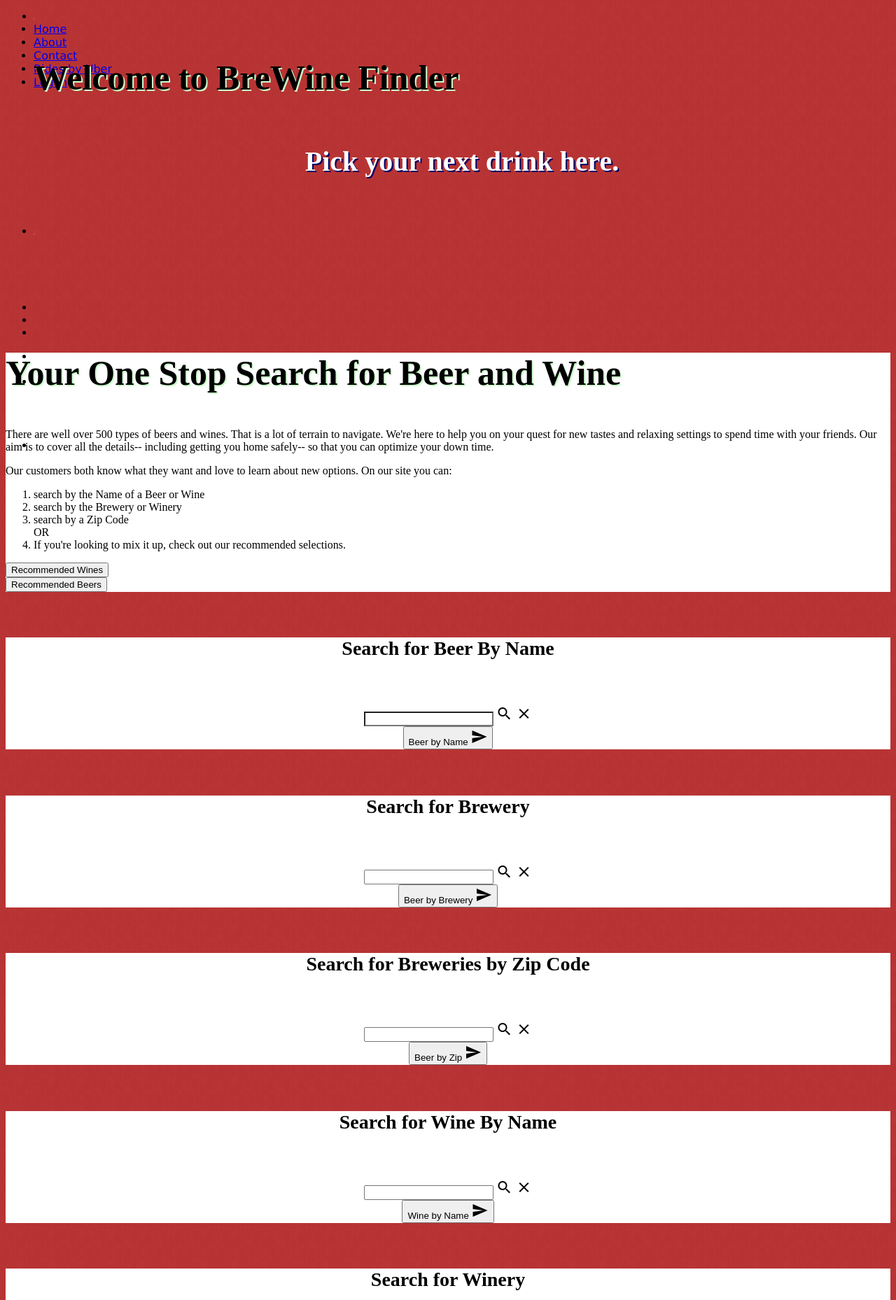
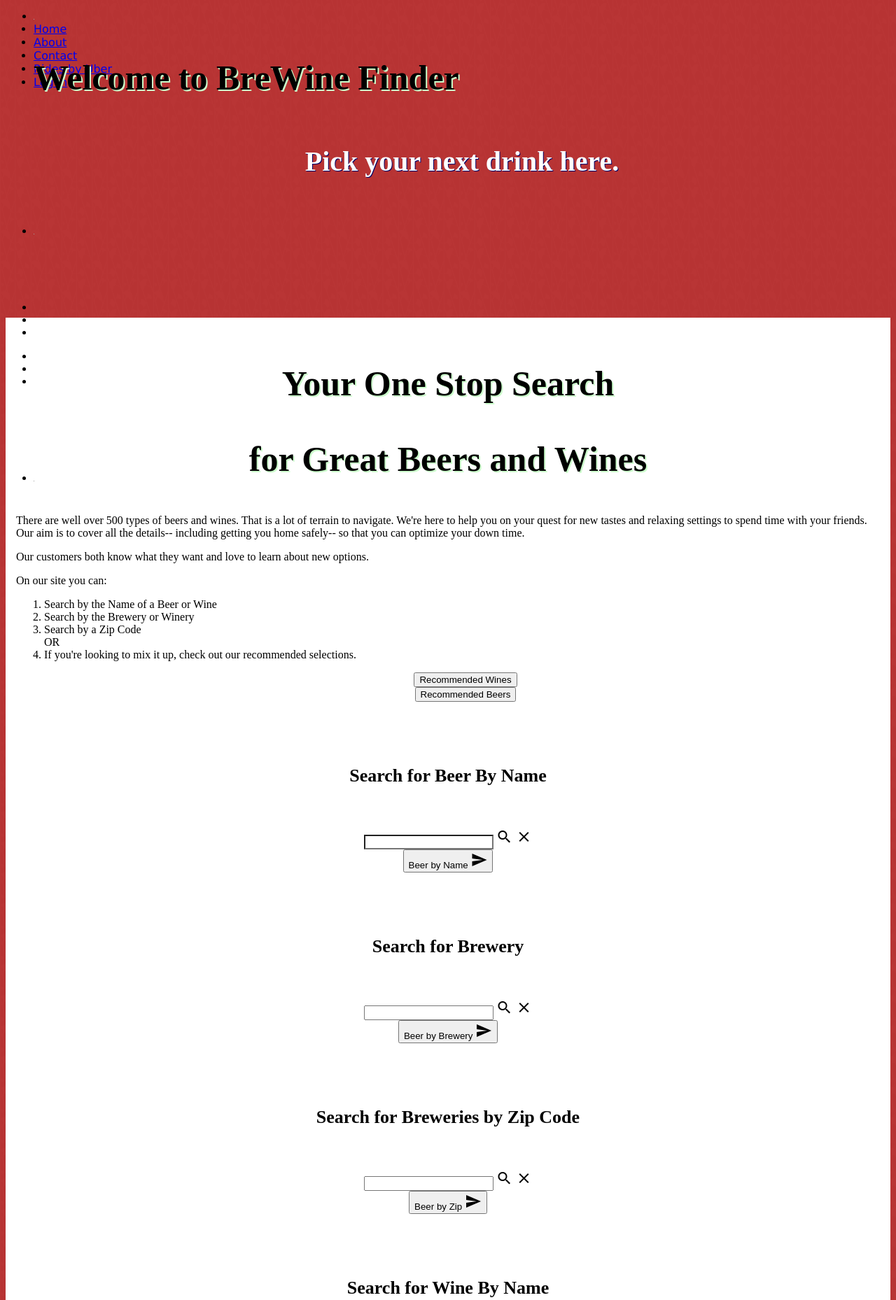
Before and after one commit to emeraldaly/frontEndBrew, a PHP site: page / in a window 1280 px wide; the page is wider, and only the part inside the window is pictured. Shown: the part 110-1968 px from the top of that part at 70% size. Run offline with PHP 8.4, Linux system fonts and the light colour scheme; some libraries are stand-ins or nearby versions.

Commit message:
Editting home page beer and wine panels: centering, text

```diff
--- a/css/styles.css
+++ b/css/styles.css
@@ -47,33 +47,6 @@ div > h5 {
     text-align: center;
 }
 
-
-#parallax-img {
-    width: 100%;
-}
-
-
-.section {
-    background-color: #ffffff;
-}
-
-.img-circle {
-  border-radius: 50%;
-
-}
-
-.carousel-inner > .item > img{
-   width:100%;
-   height:300px;
-}
-
-
-#beerNameSearch1 {
-    text-align: center;
-    background-position: center;
-    position: center;
-}
-
 h3 {
  color: black;
  font-size: 50px;
@@ -83,7 +56,55 @@ h3 {
 h5{
   color: white;
   font-size:40px;
-  text-shadow: 2px 2px #000066;
+  text-shadow: 1px 1px #000066;
+}
+h5 p {
+    color: black;
+    text-shadow: 0px;
+}
+
+button {
+    text-align: center;
+}
+
+a {
+    text-align: center;
+}
+.thumbnail-section {
+    text-align: center
+}
+
+#parallax-img {
+    width: 100%;
+}
+
+
+.section {
+    background-color: #ffffff;
+    padding: 15px;
+}
+
+.img-circle {
+  border-radius: 50%;
+  width: 80%;
+  margin: 0 auto;
+
+}
+
+.carousel-inner > .item > img{
+   width:100%;
+   height:300px;
+}
+
+.recommendations {
+    padding-left: 50px;
+    text-align: center;
+}
+
+#beerNameSearch1 {
+    text-align: center;
+    background-position: center;
+    position: center;
 }
 
 .row-search h5 {
@@ -92,7 +113,7 @@ h5{
 
 .row-search h6 {
     color: black;
-    font-size: 28px;
+    font-size: 26px;
     text-align: center;
 }
 
@@ -100,3 +121,7 @@ h5{
 .parallax-container {
       height: 250px;
 }
+
+#section1-header {
+    text-align: center;
+}
--- a/home.html
+++ b/home.html
@@ -65,7 +65,7 @@
 
                     <div class="caption left-align">
                         <h3>Find your next great brew.</h3>
-                        <h5 class="light grey-text text-lighten-3">Find your next great brew.</h5>
+                        <h5 class="light grey-text text-lighten-3">Thousands of delicious beers from top notch micro breweries to famous brands.</h5>
                     </div>
                 </li>
                 <li>
@@ -73,7 +73,7 @@
 
                     <div class="caption right-align">
                         <h3>Find your next Elegant Wine.</h3>
-                        <h5 class="light grey-text text-lighten-3">Find your next elegant wine.</h5>
+                        <h5 class="light grey-text text-lighten-3">Pair up from best wines around the world.</h5>
                     </div>
                 </li>
 
@@ -89,24 +89,27 @@
 
     <div class="container col m6 l12">
         <div class="section">
-            <h3>Your One Stop Search for Beer and Wine</h3>
+            <h3 id="section1-header">Your One Stop Search </h3>
+            <h3 id="section1-header">for Great Beers and Wines</h3>
+
             <p>There are well over 500 types of beers and wines. That is a lot of terrain to navigate. We're here to help you on your quest for new tastes and relaxing settings to spend time with your friends. Our aim is to cover all the details-- including getting you home safely-- so that you can optimize your down time.</p>
-            <p>Our customers both know what they want and love to learn about new options. On our site you can:
+            <p>Our customers both know what they want and love to learn about new options.</p>
+            <p>On our site you can:
                 <ol>
-                    <li>search by the Name of a Beer or Wine</li>
-                    <li>search by the Brewery or Winery</li>
-                    <li>search by a Zip Code</li>
+                    <li>Search by the Name of a Beer or Wine</li>
+                    <li>Search by the Brewery or Winery</li>
+                    <li>Search by a Zip Code</li>
                     OR
                     <li>If you're looking to mix it up, check out our recommended selections.</li>
                 </ol>
             </p>
             <div class="row">
-                <div class="col s6">
+                <div class="col s12 m6 l6 recommendations">
                     <a href="wineselect.html">
                         <button class="btn teal waves-effect waves-light search" type="submit" name="action">Recommended Wines</button>
                     </a>
                 </div>
-                <div class="col s6">
+                <div class="col s12 m6 l6 recommendations">
                     <a href="beerselect.html">
                         <button class="btn teal waves-effect waves-light search" type="submit" name="action">Recommended Beers</button>
                     </a>
@@ -124,10 +127,7 @@
 
         </div>
 
-      </div>
-
-    </div> <!-- section -->
-  </div><!-- end div container -->
+      </div>   <!-- end div container -->
 
 
   <div class="container">
@@ -279,9 +279,9 @@
               <div class="thumbnail">
                 <img class="img-circle" src="http://homebrewacademy.com/wp-content/uploads/beer-shelf.jpg" alt="https://hereandnowresorts.files.wordpress.com/2014/07/7-28-14-now-sapphire_bar.jpg">
                 <div class="caption">
-                  <h3>Our beer selection:</h3>
+                  <h3>Check out our updated beer selection</h3>
                   <span class="glyphicon glyphicon-grain"></span>
-                  <a class="btn btn-primary btn large" href="beerselect.html" role="button">Beer</a>
+                  <a class="btn btn-primary btn large" href="beerselect.html" role="button">Our Choice Beers</a>
                 </div>
               </div>
             </div>
@@ -308,8 +308,11 @@
 
       </div>
       <div class="section">
-        <h3>Explore this month's selection of fine wines.</h3>
-        <p><strong>Explore this if you want to wine and dine or just have an elegantly grand time with your wine.</strong></p>
+        <h3>This month's selection of fine wines.</h3>
+        <h5>
+          <p><strong>Explore this if you want to wine and dine or just have an elegantly grand time with your wine.</strong></p>
+        </h5>
+
         <div class="panel panel-default" div id="beerandwineselect">
           <div class="panel-heading text-center"></div>
             <div class="panel-body text-center" div id="bandwbody">
@@ -317,9 +320,9 @@
                 <div class="thumbnail">
                   <img class="img-circle" src="https://pbs.twimg.com/media/CUi6ZUSUYAAaPFL.jpg" alt="https://img.grouponcdn.com/deal/pmo29mgTFHJ3cVA2BZTt/3J-960x582/v1/c700x420.jpg">
                   <div class="caption">
-                    <h3>Our wine selection:</h3>
+                    <h3>Check Out Our Updated Wine Selection</h3>
                     <span class="glyphicon glyphicon-glass"></span>
-                    <a class="btn btn-primary btn large" href="wineselect.html" role="button">Wine</a>
+                    <a class="btn btn-primary btn large" href="wineselect.html" role="button">Our Choice Wines</a>
                   </div>
                 </div>
               </div>
@@ -370,8 +373,6 @@
 
     <script type="text/javascript" src="js/searches.js"></script>
 
-
-
     <script type="text/javascript" src="js/brewerydb.js"></script>
 
     <script type="text/javascript" src="js/wine_com_API.js"></script>
--- a/js/searches.js
+++ b/js/searches.js
@@ -1,6 +1,6 @@
 $(document).ready(function(){
 
-  @import(brewerydb.js)
+  $.getscript("js/brewerydb.js");
 
 //Function to Append the results from the API
   for (var i = 0; i < window.brews.length; i++) {
```
